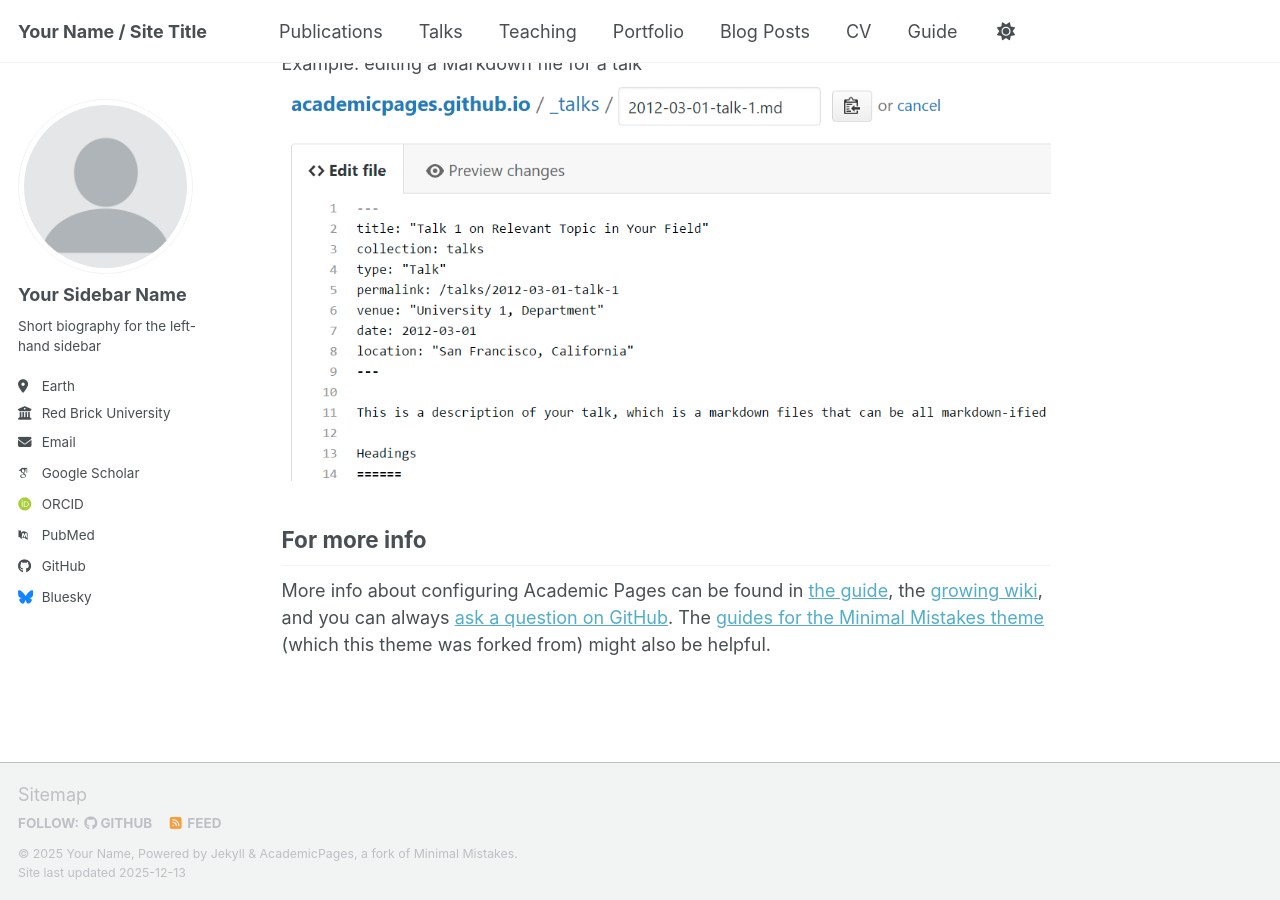
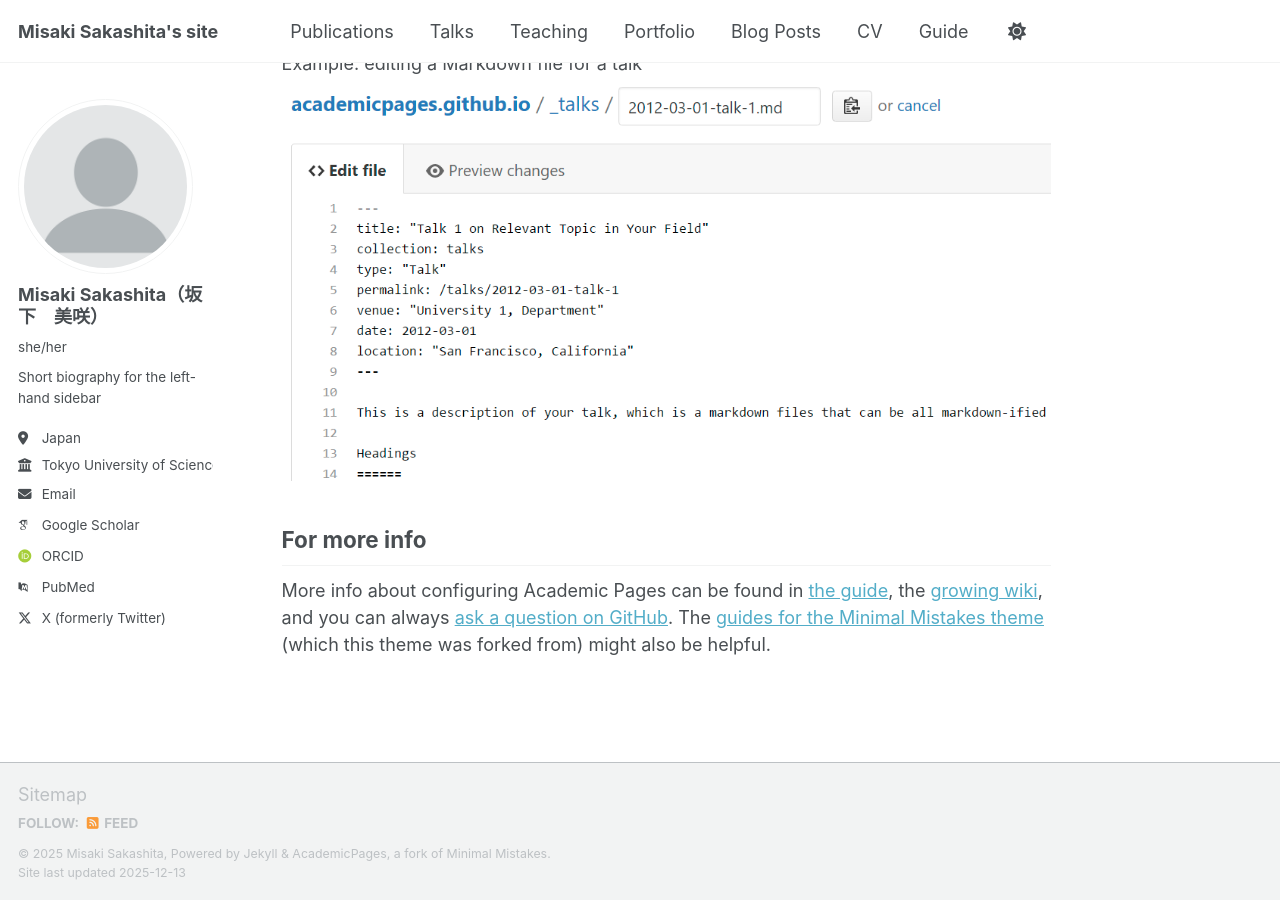
Before and after one commit to marty958/marty958.github.io, a Jekyll site: the page built from _pages/about.md, in a window 1280 px wide and 900 px high, scrolled down 2718 px. Built offline with Jekyll 4.4.1, drawn with Linux system fonts in a browser that asks for light colours; some web fonts are replaced; a script bundle is joined from its source files by our own code; library files that are not in the unit come from our copies.

Commit message:
change Name etc.

```diff
--- a/_config.yml
+++ b/_config.yml
@@ -9,11 +9,11 @@
 # Basic Site Settings
 locale                   : "en-US"
 site_theme               : "default" # Currently available options are "default", "air"
-title                    : "Your Name / Site Title"
+title                    : "Misaki Sakashita's site"
 title_separator          : "-"
-name                     : &name "Your Name"
-description              : &description "Your Name's academic portfolio"   # Update this with a general description of your site, this is the default if not overridden by a page
-url                      : https://academicpages.github.io # The base hostname & protocol for your site e.g. "https://[your GitHub username].github.io",
+name                     : &name "Misaki Sakashita"
+description              : &description "Misaki Sakashita's academic portfolio"   # Update this with a general description of your site, this is the default if not overridden by a page
+url                      : https://marty958.github.io # The base hostname & protocol for your site e.g. "https://[your GitHub username].github.io",
                                                            # or if you already have some other page hosted on Github then use "https://[your GitHub username].github.io/[Your Repo Name]"
 baseurl                  : "" # the subpath of your site, e.g. "/blog"
 repository               : "academicpages/academicpages.github.io"
@@ -24,24 +24,24 @@ repository               : "academicpages/academicpages.github.io"
 author:
   # Biographic information
   avatar           : "profile.png"
-  name             : "Your Sidebar Name"
-  pronouns         : # example: "she/her"
+  name             : "Misaki Sakashita（坂下　美咲）"
+  pronouns         : "she/her"
   bio              : "Short biography for the left-hand sidebar"
-  location         : "Earth"
-  employer         : "Red Brick University"
+  location         : "Japan"
+  employer         : "Tokyo University of Science"
   uri              : # URL
-  email            : "none@example.org"
+  email            : "sakashita [at] rs.tus.ac.jp"
 
   # Academic websites
   academia         : # URL
   arxiv            : # URL - Update with the correct link to your profile
-  googlescholar    : "https://scholar.google.com/citations?user=PS_CX0AAAAAJ"
+  googlescholar    : "https://scholar.google.co.jp/citations?user=VhHNxzoAAAAJ&hl=ja"
   inspire-hep      : # URL
   impactstory      : # URL
-  orcid            : "https://orcid.org/yourorcidurl"
+  orcid            : "https://orcid.org/0000-0002-7076-655X"
   semantic         : # URL
   ssrn             : # URL
-  pubmed           : "https://www.ncbi.nlm.nih.gov/pubmed/?term=john+snow"
+  pubmed           : "https://pubmed.ncbi.nlm.nih.gov/?term=Sakashita+Misaki"
   researchgate     : # URL
   scopus           : # URL
   zotero           : # URL
@@ -51,13 +51,13 @@ author:
   bitbucket        : # Username - Update with your username on the site
   codepen          : # Username
   dribbble         : # Username
-  github           : "academicpages"
+  github           : # Username
   kaggle           : # Username
   stackoverflow    : # User number or user number and name (i.e., use "1" or "1/jeff-atwood")
 
   # Social media
   artstation       : # Username
-  bluesky          : "bsky.app" # Replace this with you Bluesky username
+  bluesky          : # Username
   facebook         : # Username
   flickr           : # Username
   foursquare       : # Username
@@ -74,7 +74,7 @@ author:
   steam            : # Username
   telegram         : # URL
   tumblr           : # Username
-  twitter          : # Username for X / Twitter
+  twitter          : marty1martie
   vine             : # Username
   weibo            : # Username
   wikipedia        : # Username
```
